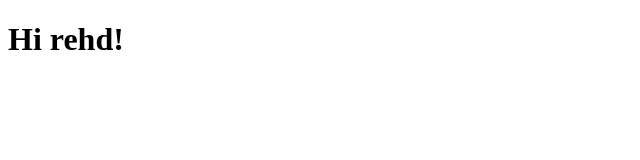
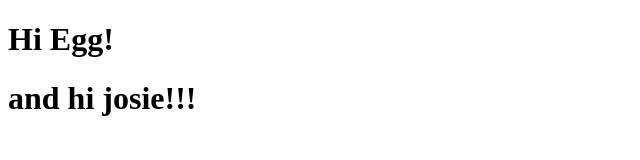
Before and after one commit to IdyllicBean/IdyllicBean.github.io, a plain HTML site: page index.html in a window 1280 px wide. Shown: the whole page, without its empty margins (0-640 px from the left). Drawn offline with Linux system fonts and the light colour scheme.

Commit message:
Update index.html
saying hi x3

```diff
--- a/index.html
+++ b/index.html
@@ -8,7 +8,8 @@
 		<link rel="stylesheet" href="assets/css/main.css" />
 	</head>
 	<body>
-		<h1>Hi rehd!</h1>
+		<h1>Hi Egg!</h1>
+		<h1>and hi josie!!!</h1>
 
 	</body>
 </html>
```
